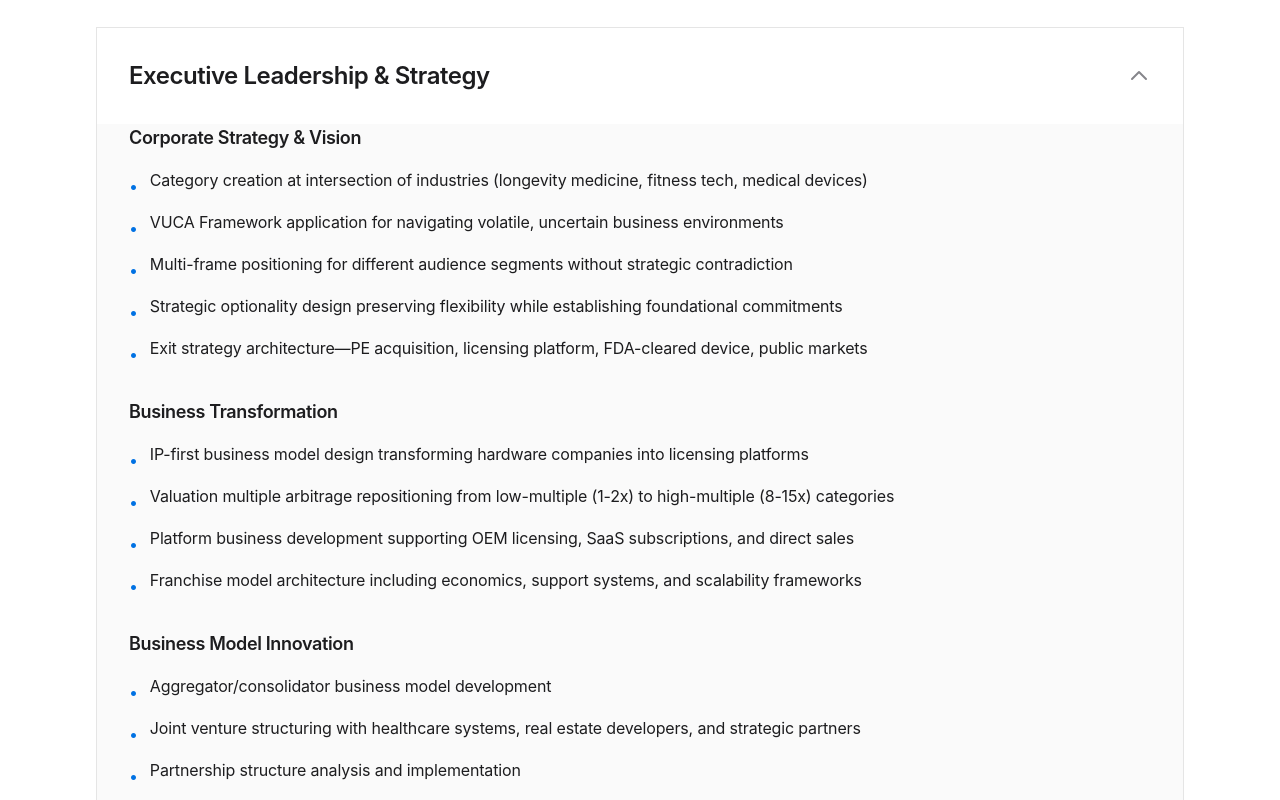
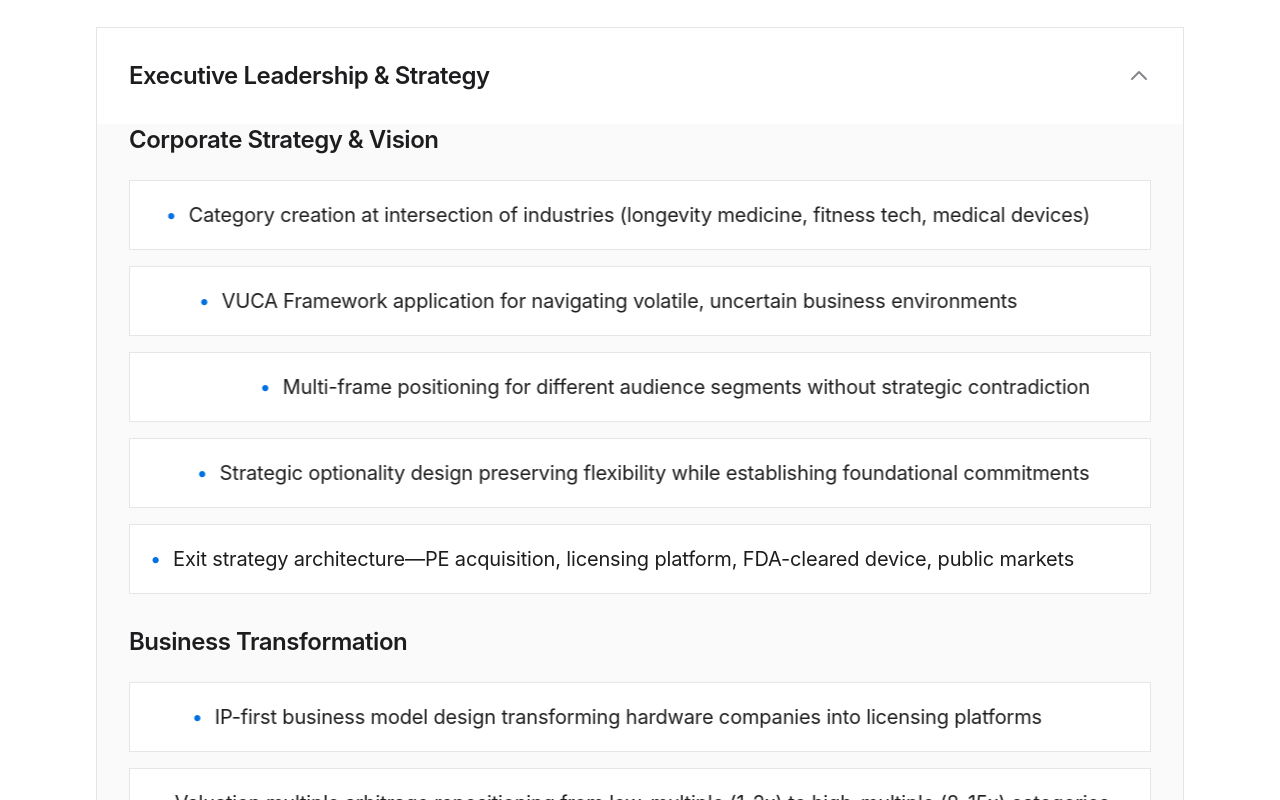
Before and after one commit to Mx7Zero/chrestenson.2026, a React (Vite) app in the folder fix/: page / in a window 1280 px wide. Shown: the part 2660-3460 px from the top of the page. Built offline with nearby package versions, Linux system fonts and the light colour scheme.

Commit message:
Add floating animated text in expertise accordion boxes

```diff
--- a/fix/src/components/ExpertiseAccordion.tsx
+++ b/fix/src/components/ExpertiseAccordion.tsx
@@ -1,4 +1,5 @@
 import { useState } from 'react';
+import { FloatingText } from './FloatingText';
 
 export const ExpertiseAccordion = () => {
   const [openSection, setOpenSection] = useState<number | null>(0);
@@ -309,17 +310,19 @@ export const ExpertiseAccordion = () => {
                 <div className="px-6 md:px-8 pb-8 bg-[#FAFAFA]">
                   {section.subsections.map((subsection, subIndex) => (
                     <div key={subIndex} className="mb-8 last:mb-0">
-                      <h4 className="text-lg font-semibold text-[#1D1D1F] mb-4">
+                      <h4 className="text-xl md:text-2xl font-semibold text-[#1D1D1F] mb-6">
                         {subsection.subtitle}
                       </h4>
-                      <ul className="space-y-3">
+                      <div className="space-y-4">
                         {subsection.items.map((item, itemIndex) => (
-                          <li key={itemIndex} className="flex items-start gap-3 text-[#1D1D1F]">
-                            <span className="text-[#0071E3] mt-1.5 flex-shrink-0">•</span>
-                            <span>{item}</span>
-                          </li>
+                          <div key={itemIndex} className="border border-[#E5E5E5] bg-white p-4 md:p-5">
+                            <FloatingText className="text-base md:text-lg lg:text-xl text-[#1D1D1F]">
+                              <span className="text-[#0071E3] mr-3">•</span>
+                              {item}
+                            </FloatingText>
+                          </div>
                         ))}
-                      </ul>
+                      </div>
                     </div>
                   ))}
                 </div>
--- /dev/null
+++ b/fix/src/components/FloatingText.tsx
@@ -0,0 +1,70 @@
+import { useEffect, useRef } from 'react';
+import gsap from 'gsap';
+
+interface FloatingTextProps {
+  children: React.ReactNode;
+  className?: string;
+}
+
+export const FloatingText = ({ children, className = '' }: FloatingTextProps) => {
+  const containerRef = useRef<HTMLDivElement>(null);
+  const textRef = useRef<HTMLSpanElement>(null);
+
+  useEffect(() => {
+    const container = containerRef.current;
+    const text = textRef.current;
+    if (!container || !text) return;
+
+    // Get dimensions
+    const updateAnimation = () => {
+      const containerWidth = container.offsetWidth;
+      const textWidth = text.offsetWidth;
+      const maxX = Math.max(0, containerWidth - textWidth - 20); // 10px padding each side
+
+      // Random starting position
+      const startX = Math.random() * maxX;
+      gsap.set(text, { x: startX });
+
+      // Create bouncing animation
+      const animateX = () => {
+        const currentX = gsap.getProperty(text, 'x') as number;
+        // Random target - either towards left or right edge
+        const goRight = Math.random() > 0.5;
+        const targetX = goRight
+          ? Math.min(maxX, currentX + 20 + Math.random() * 40)
+          : Math.max(0, currentX - 20 - Math.random() * 40);
+
+        const duration = 3 + Math.random() * 4; // 3-7 seconds
+
+        gsap.to(text, {
+          x: targetX,
+          duration,
+          ease: 'sine.inOut',
+          onComplete: animateX,
+        });
+      };
+
+      animateX();
+    };
+
+    // Small delay to ensure proper measurement
+    const timer = setTimeout(updateAnimation, 100);
+
+    return () => {
+      clearTimeout(timer);
+      gsap.killTweensOf(text);
+    };
+  }, []);
+
+  return (
+    <div ref={containerRef} className={`relative overflow-hidden ${className}`}>
+      <span
+        ref={textRef}
+        className="inline-block whitespace-nowrap"
+        style={{ willChange: 'transform' }}
+      >
+        {children}
+      </span>
+    </div>
+  );
+};
```
Also changed, not shown: 1 other file (tests, documents, lock files or other folders).
